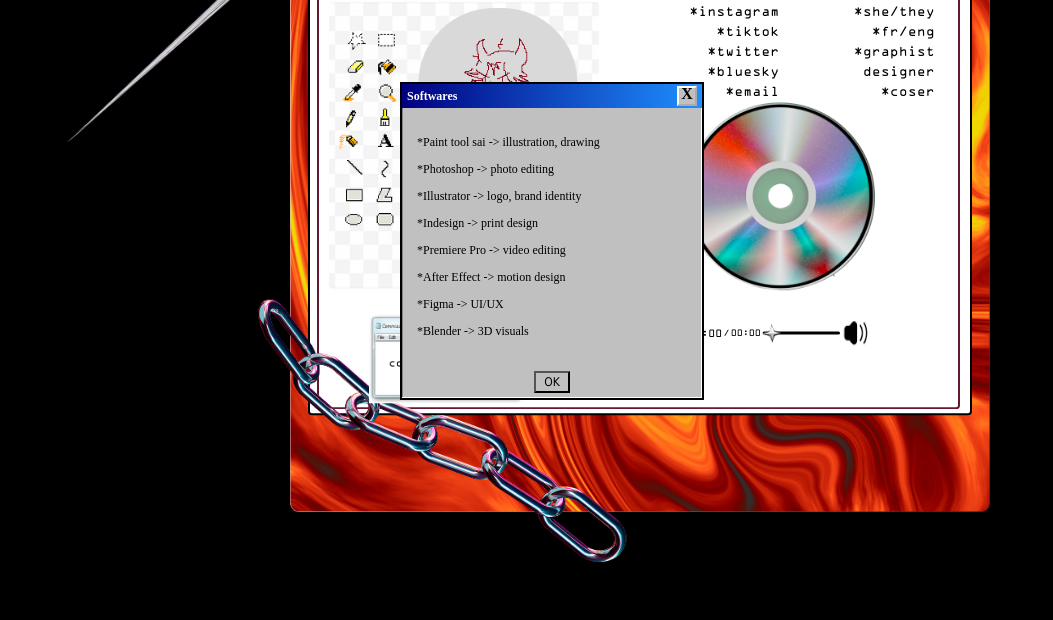
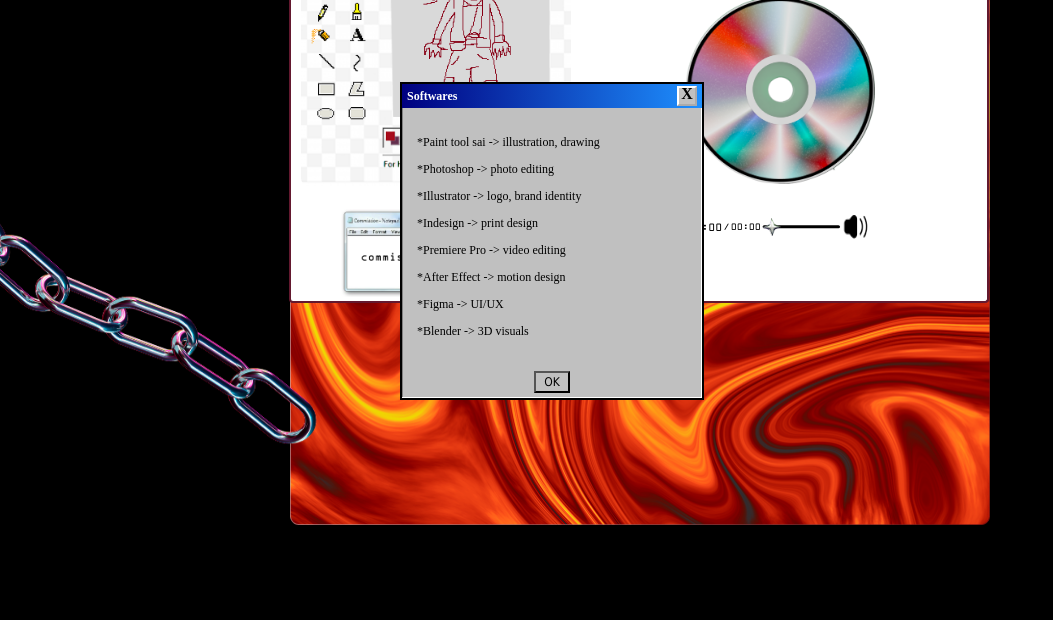
Before and after one commit to pyrothedevil/portfolio, a plain HTML site: page index.html in a window 1280 px wide. Shown: the part 268-888 px from the top of the page, without its empty margins (0-1053 px from the left). After the commit the page ends 826 px from the top, so only its background shows below. Drawn offline with Linux system fonts and the light colour scheme.

Commit message:
Update index.html

```diff
--- a/index.html
+++ b/index.html
@@ -121,10 +121,11 @@ background: linear-gradient(to right, navy, #1e90ff);
                 right: 30px;
             }
 
-            .container{
+            container{
                 height: 563.4px;
                 width: 660px;
-                background-color: white;
+                   background-color: white !important;
+        color: black !important;
                 position: absolute;
                 top: 50%;
                 left: 50%;
```
